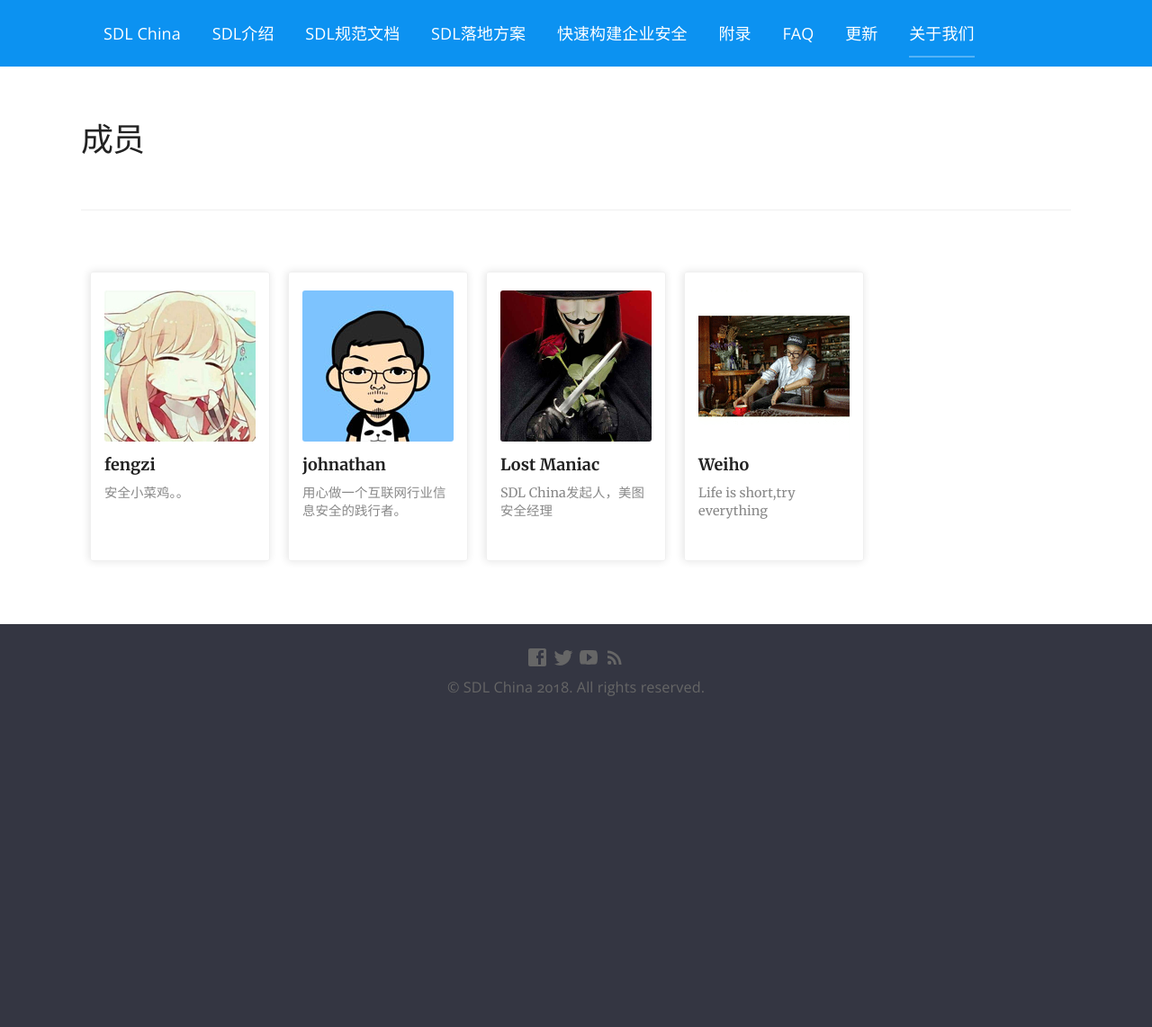
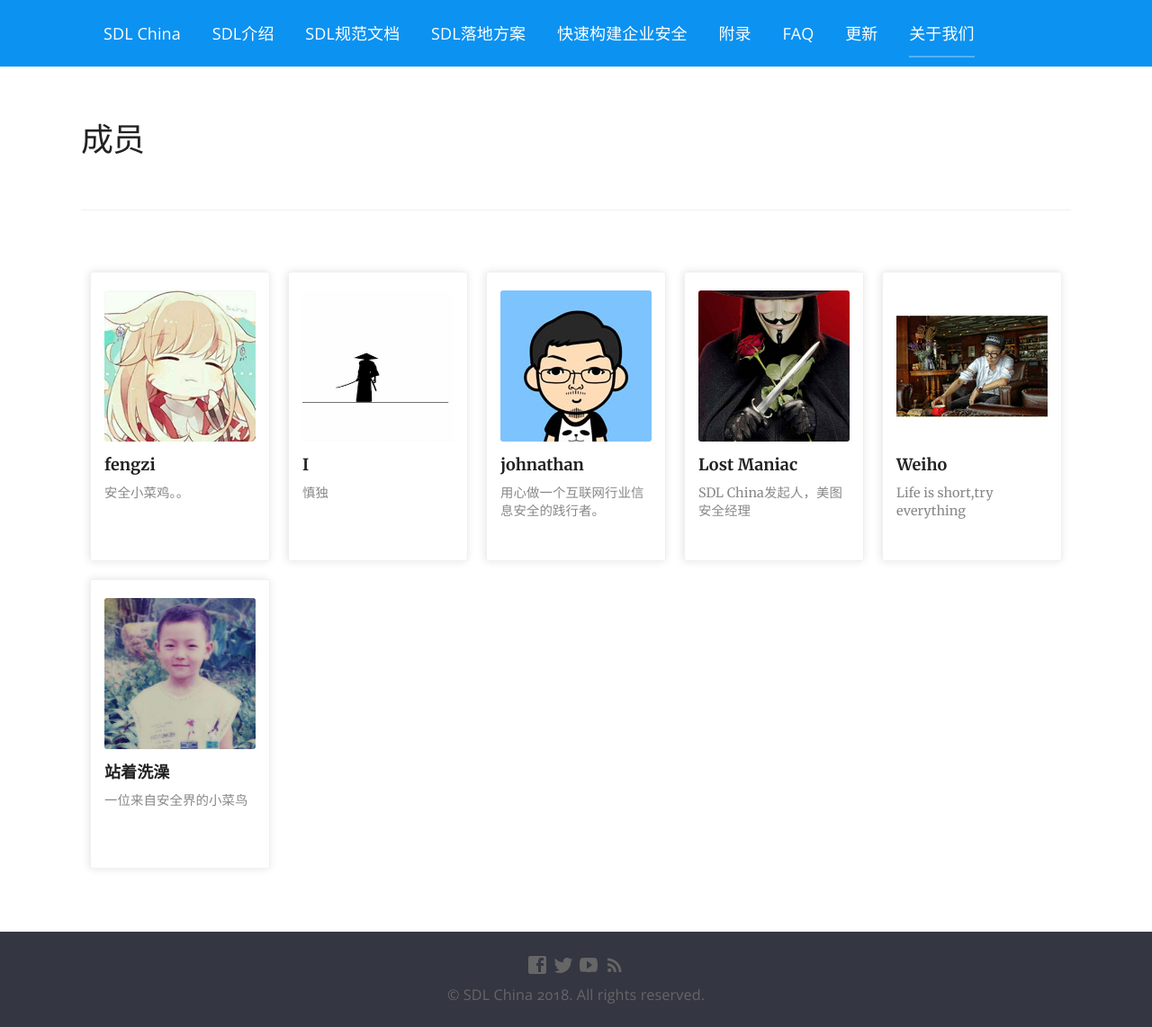
Before and after one commit to sdlchina/sdlchina-web, a Jekyll site: the page built from about.md, in a window 1280 px wide. Shown: the whole page at 90% size. Built offline with Jekyll 4.4.1, drawn with Linux system fonts in a browser that asks for light colours; nearby versions of some CDN libraries; comment, search, counter and statistics services are not loaded; before the commit the page ends 900 px from its top, so only the background shows below that.

Commit message:
增加两位大佬

```diff
--- a/about.md
+++ b/about.md
@@ -19,6 +19,14 @@ type: Document
             <dl class="desc">
                 <dt>fengzi</dt>
                 <dd> 安全小菜鸡。。</dd>
+            </dl>
+        </li>
+
+        <li>
+            <img class="picture" src="/images/head/I.png" alt="">
+            <dl class="desc">
+                <dt>I</dt>
+                <dd> 慎独</dd>
             </dl>
         </li>
 
@@ -45,4 +53,13 @@ type: Document
                 <dd> Life is short,try everything</dd>
             </dl>
         </li>
+
+        <li>
+            <img class="picture" src="/images/head/zhanzhexizao.png" alt="">
+            <dl class="desc">
+                <dt>站着洗澡</dt>
+                <dd>一位来自安全界的小菜鸟</dd>
+            </dl>
+        </li>
+
     </ul>
```
Also changed, not shown: images/head/I.png (added), images/head/zhanzhexizao.png (added).
